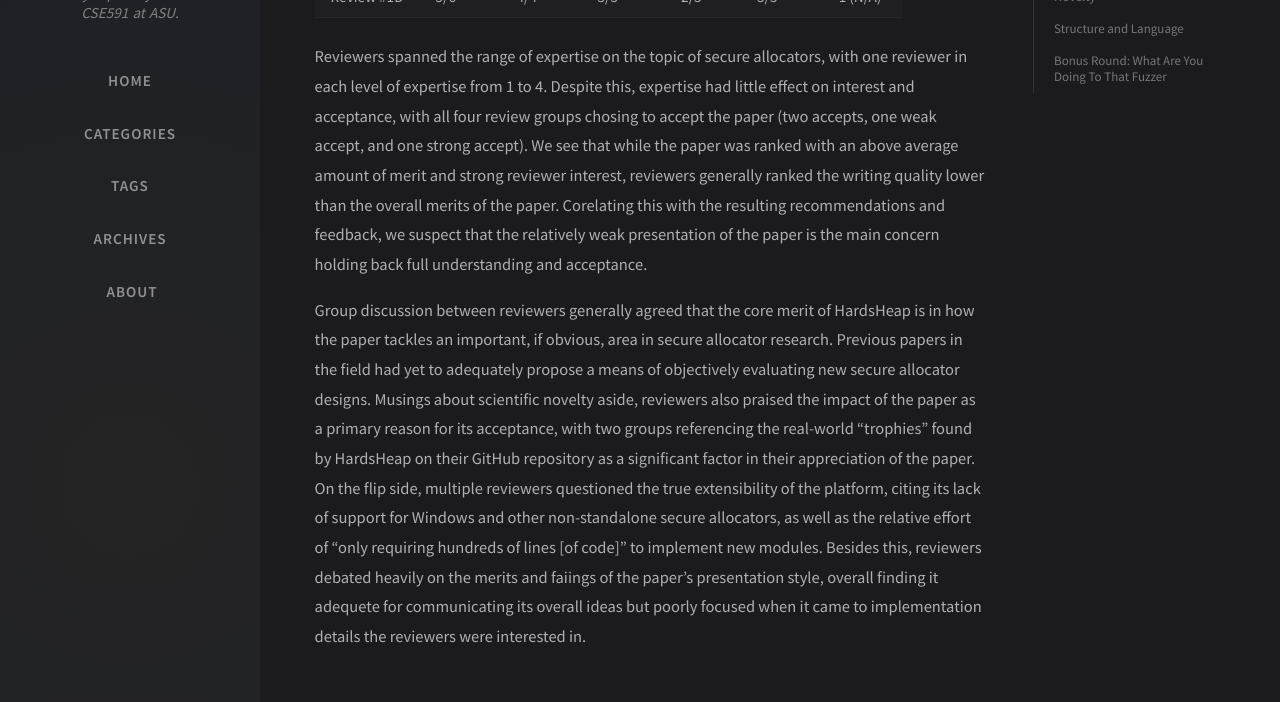
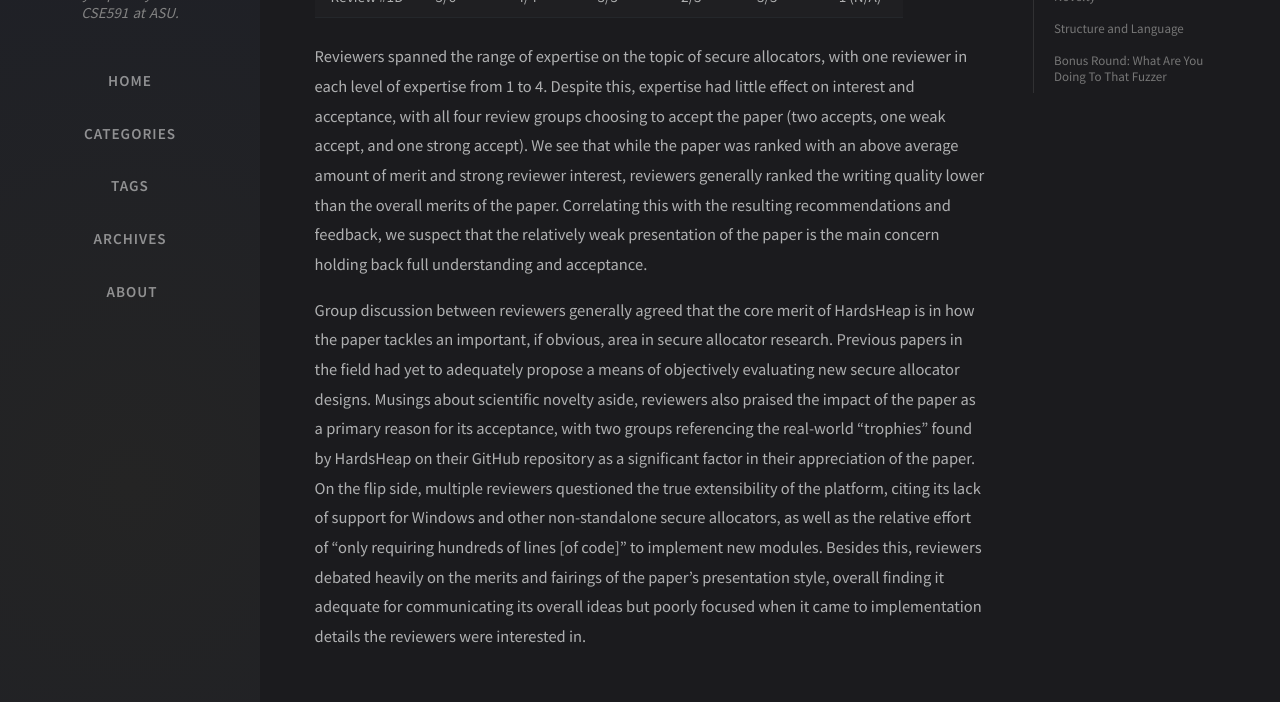
Before and after one commit to TopicSec/topicsec.github.io, a Jekyll site: the page built from _posts/2022-01-26-hardsheap.md, in a window 1280 px wide and 1400 px high, scrolled down 848 px. Shown: the part 214-916 px from the top of the window. Built offline with Jekyll 4.4.1, drawn with Linux system fonts in a browser that asks for light colours; nearby versions of some CDN libraries; comment, search, counter and statistics services are not loaded; some of the changed text lies outside the part shown.

Commit message:
Update 2022-01-26-hardsheap.md
Fixing typos

```diff
--- a/_posts/2022-01-26-hardsheap.md
+++ b/_posts/2022-01-26-hardsheap.md
@@ -24,9 +24,9 @@ HardsHeap presents a method/framework for evaluating secure allocators via integ
 | Review #1C | 5/6 | 3/4 | 3/5 | 3/3 | 4/5 | 1 (N/A) |
 | Review #1D | 5/6 | 4/4 | 3/5 | 2/3 | 3/5 | 1 (N/A) |
 
-Reviewers spanned the range of expertise on the topic of secure allocators, with one reviewer in each level of expertise from 1 to 4. Despite this, expertise had little effect on interest and acceptance, with all four review groups chosing to accept the paper (two accepts, one weak accept, and one strong accept). We see that while the paper was ranked with an above average amount of merit and strong reviewer interest, reviewers generally ranked the writing quality lower than the overall merits of the paper. Corelating this with the resulting recommendations and feedback, we suspect that the relatively weak presentation of the paper is the main concern holding back full understanding and acceptance.
+Reviewers spanned the range of expertise on the topic of secure allocators, with one reviewer in each level of expertise from 1 to 4. Despite this, expertise had little effect on interest and acceptance, with all four review groups choosing to accept the paper (two accepts, one weak accept, and one strong accept). We see that while the paper was ranked with an above average amount of merit and strong reviewer interest, reviewers generally ranked the writing quality lower than the overall merits of the paper. Correlating this with the resulting recommendations and feedback, we suspect that the relatively weak presentation of the paper is the main concern holding back full understanding and acceptance.
 
-Group discussion between reviewers generally agreed that the core merit of HardsHeap is in how the paper tackles an important, if obvious, area in secure allocator research. Previous papers in the field had yet to adequately propose a means of objectively evaluating new secure allocator designs. Musings about scientific novelty aside, reviewers also praised the impact of the paper as a primary reason for its acceptance, with two groups referencing the real-world "trophies" found by HardsHeap on their GitHub repository as a significant factor in their appreciation of the paper. On the flip side, multiple reviewers questioned the true extensibility of the platform, citing its lack of support for Windows and other non-standalone secure allocators, as well as the relative effort of "only requiring hundreds of lines [of code]" to implement new modules. Besides this, reviewers debated heavily on the merits and faiings of the paper's presentation style, overall finding it adequete for communicating its overall ideas but poorly focused when it came to implementation details the reviewers were interested in.
+Group discussion between reviewers generally agreed that the core merit of HardsHeap is in how the paper tackles an important, if obvious, area in secure allocator research. Previous papers in the field had yet to adequately propose a means of objectively evaluating new secure allocator designs. Musings about scientific novelty aside, reviewers also praised the impact of the paper as a primary reason for its acceptance, with two groups referencing the real-world "trophies" found by HardsHeap on their GitHub repository as a significant factor in their appreciation of the paper. On the flip side, multiple reviewers questioned the true extensibility of the platform, citing its lack of support for Windows and other non-standalone secure allocators, as well as the relative effort of "only requiring hundreds of lines [of code]" to implement new modules. Besides this, reviewers debated heavily on the merits and fairings of the paper's presentation style, overall finding it adequate for communicating its overall ideas but poorly focused when it came to implementation details the reviewers were interested in.
 
 # The Evergreen Topic of Novelty
 
```
Also changed, not shown: other parts of _posts/2022-01-26-hardsheap.md (+1 -1 lines).
